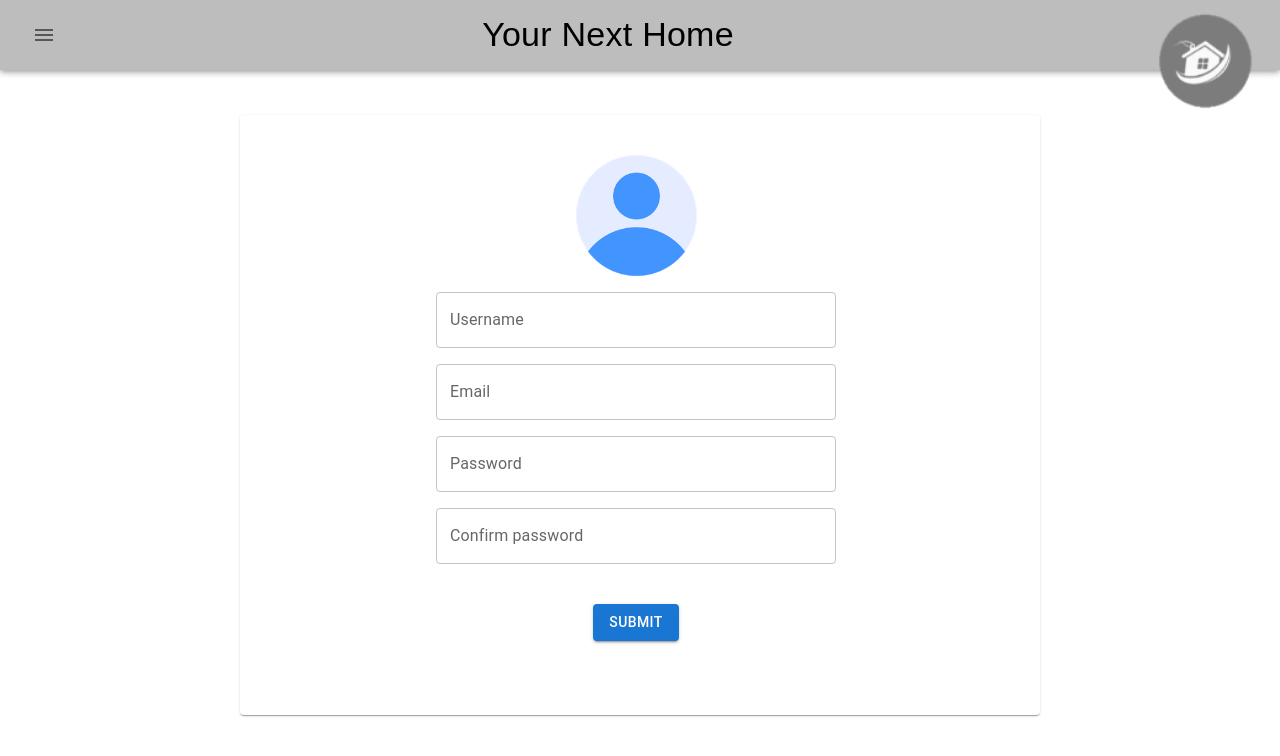
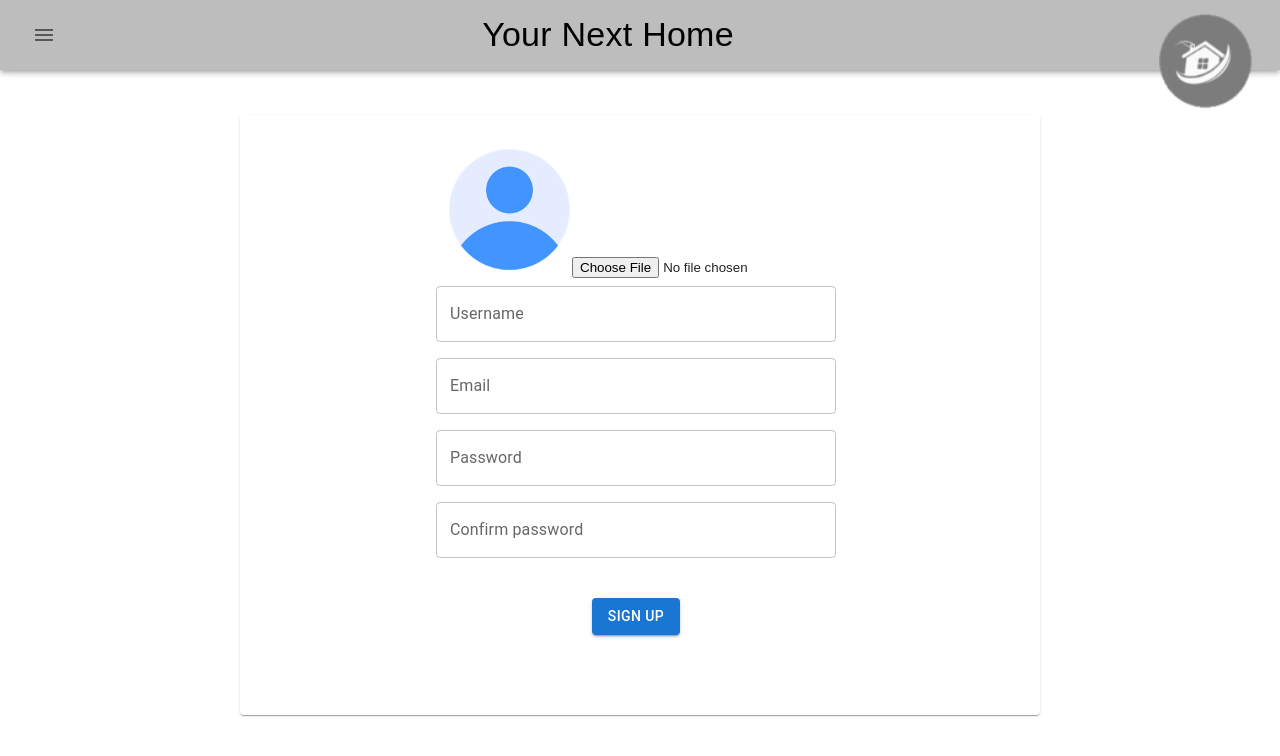
Before and after one commit to yonatanbeery/web_project, a React (Vite) app in the folder client/: page /Signup in a window 1280 px wide. Shown: the top 756 px of the page. Built offline with nearby package versions, Linux system fonts and the light colour scheme.

Commit message:
can upload image now

```diff
--- a/client/src/components/Signup.tsx
+++ b/client/src/components/Signup.tsx
@@ -3,22 +3,35 @@ import { useContext, useState } from "react";
 import {AuthContext} from "../App";
 
 const Signup = () => {
-    const [username, setUsername] = useState<String>();
-    const [password, setPassword] = useState<String>();
+    const [userImage, setUserImage] = useState<string>("../../public/defaultUserImage.png");
+    const [username, setUsername] = useState<string>();
+    const [email, setEmail] = useState<string>();
+    const [password, setPassword] = useState<string>();
+    const [confirmPassword, setConfirmPassword] = useState<string>();
+    const [isSubmitted, setIsSubmitted] = useState<boolean>();
     const {setAuthToken} = useContext(AuthContext);
+
+    const signupNewUser = () => {
+        setIsSubmitted(true);
+    }
+
+    const onFileChange = (event: any) => {
+        setUserImage(URL.createObjectURL(event.target.files[0]))
+    };
 
     return (
         <Card sx={{ minWidth: '100vh', height: '75vh', marginTop:'5vh' }}>
             <Grid container spacing={1}>
                 <Grid xs={12} sx={{marginTop: 5, justifyContent:'center', alignItems: 'center', display:'flex', flexDirection:'column'}}>
-                    <Button>
-                        <Box component="img" src="../../public/defaultUserImage.png" sx={{height: 125, width: 125}}></Box>
-                    </Button>
-                    <TextField onChange={(prop) => setUsername(prop.target.value)} id="Username" label="Username" variant="outlined" sx={{margin: 1, width: '50vh'}} />
-                    <TextField onChange={(prop) => setUsername(prop.target.value)} id="Email" label="Email" variant="outlined" sx={{margin: 1, width: '50vh'}} />
-                    <TextField onChange={(prop) => setPassword(prop.target.value)} id="Password" label="Password" variant="outlined" type="password" sx={{margin: 1, width: '50vh'}} />
-                    <TextField onChange={(prop) => setPassword(prop.target.value)} id="Confirm password" label="Confirm password" variant="outlined" type="password" sx={{margin: 1, width: '50vh'}} />
-                    <Button onClick={() => setAuthToken("")} color="primary" variant="contained" sx={{marginRight: 20, marginLeft: 20, marginTop: 4}}>Submit</Button>
+                    <Box>
+                        <Box component="img" src={userImage} sx={{height: 125, width: 125}}/>
+                        <input type="file" onChange={onFileChange}/>
+                    </Box>
+                    <TextField error={!username && isSubmitted} onChange={(prop) => setUsername(prop.target.value)} id="Username" label="Username" variant="outlined" sx={{margin: 1, width: '50vh'}} />
+                    <TextField error={!email && isSubmitted} onChange={(prop) => setEmail(prop.target.value)} id="Email" label="Email" variant="outlined" sx={{margin: 1, width: '50vh'}} />
+                    <TextField error={!password && isSubmitted} onChange={(prop) => setPassword(prop.target.value)} id="Password" label="Password" variant="outlined" type="password" sx={{margin: 1, width: '50vh'}} />
+                    <TextField error={!confirmPassword && isSubmitted} onChange={(prop) => setConfirmPassword(prop.target.value)} id="Confirm password" label="Confirm password" variant="outlined" type="password" sx={{margin: 1, width: '50vh'}} />
+                    <Button onClick={signupNewUser} color="primary" variant="contained" sx={{marginRight: 20, marginLeft: 20, marginTop: 4}}>Sign up</Button>
                 </Grid>
             </Grid>
         </Card>
```
